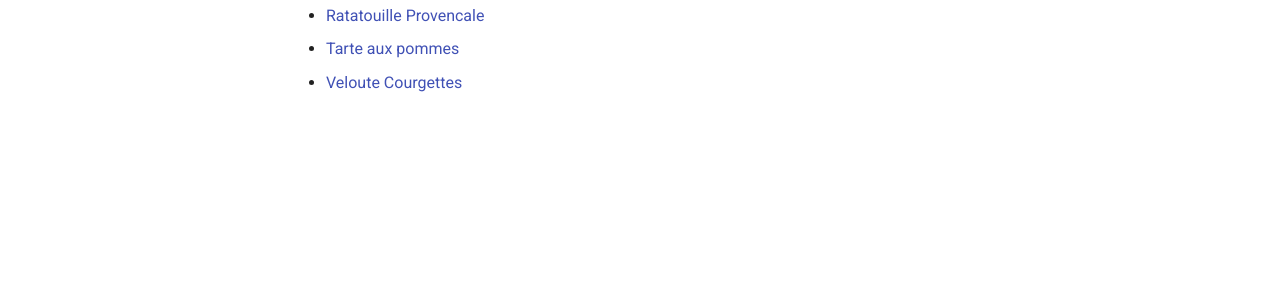
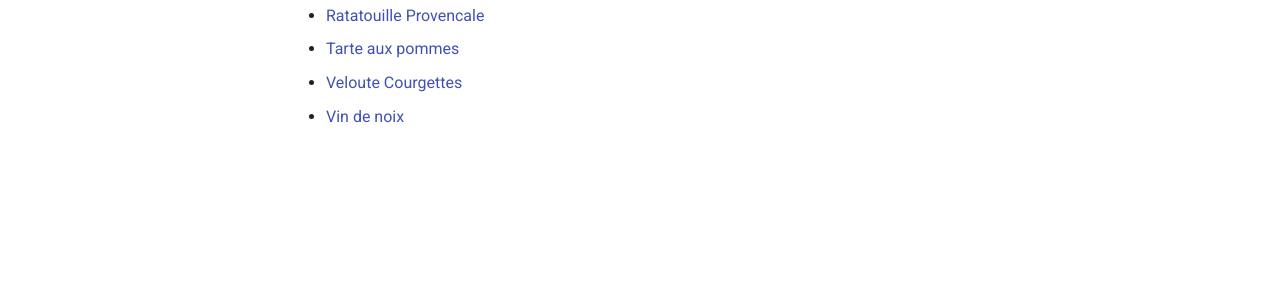
Before and after one commit to EZPK/Livre-recettes-amagda, an MkDocs documentation site: the page built from docs/index.md, in a window 1280 px wide. Shown: the part 244-544 px from the top of the page. Built offline with MkDocs 1.6.1 and Material for MkDocs 9.7.7, drawn with Linux system fonts in a browser that asks for light colours.

Commit message:
Adding index vin de noix

```diff
--- a/docs/index.md
+++ b/docs/index.md
@@ -5,3 +5,4 @@ Bienvenue dans notre collection de recettes partagées lors de l'atelier Open So
 - [Ratatouille Provencale](recettes/ratatouille_provencale.md)
 - [Tarte aux pommes](recettes/tarte_aux_pommes.md)
 - [Veloute Courgettes](recettes/veloute_courgettes.md)
+- [Vin de noix](recettes/vin_de_noix.md)
```
